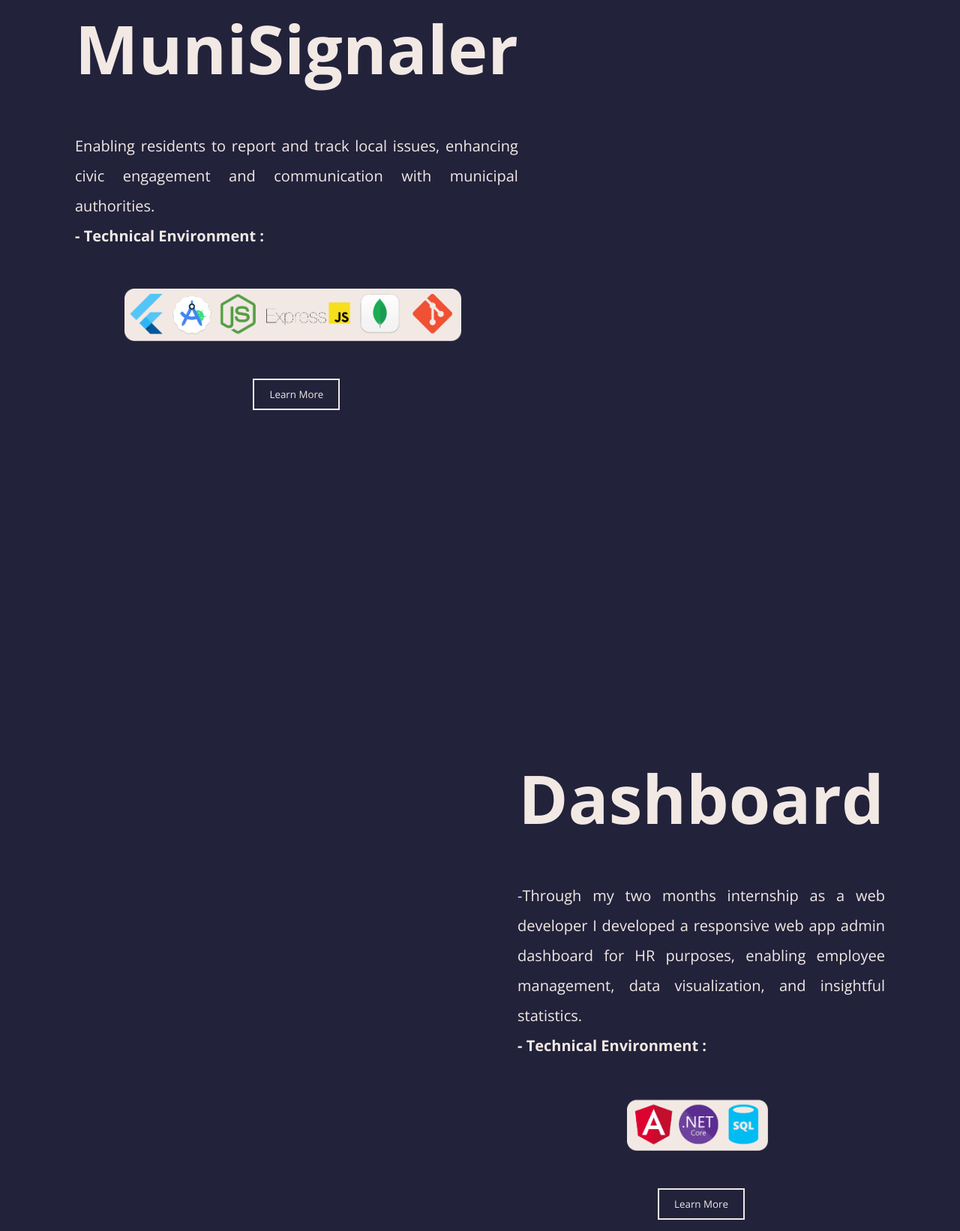
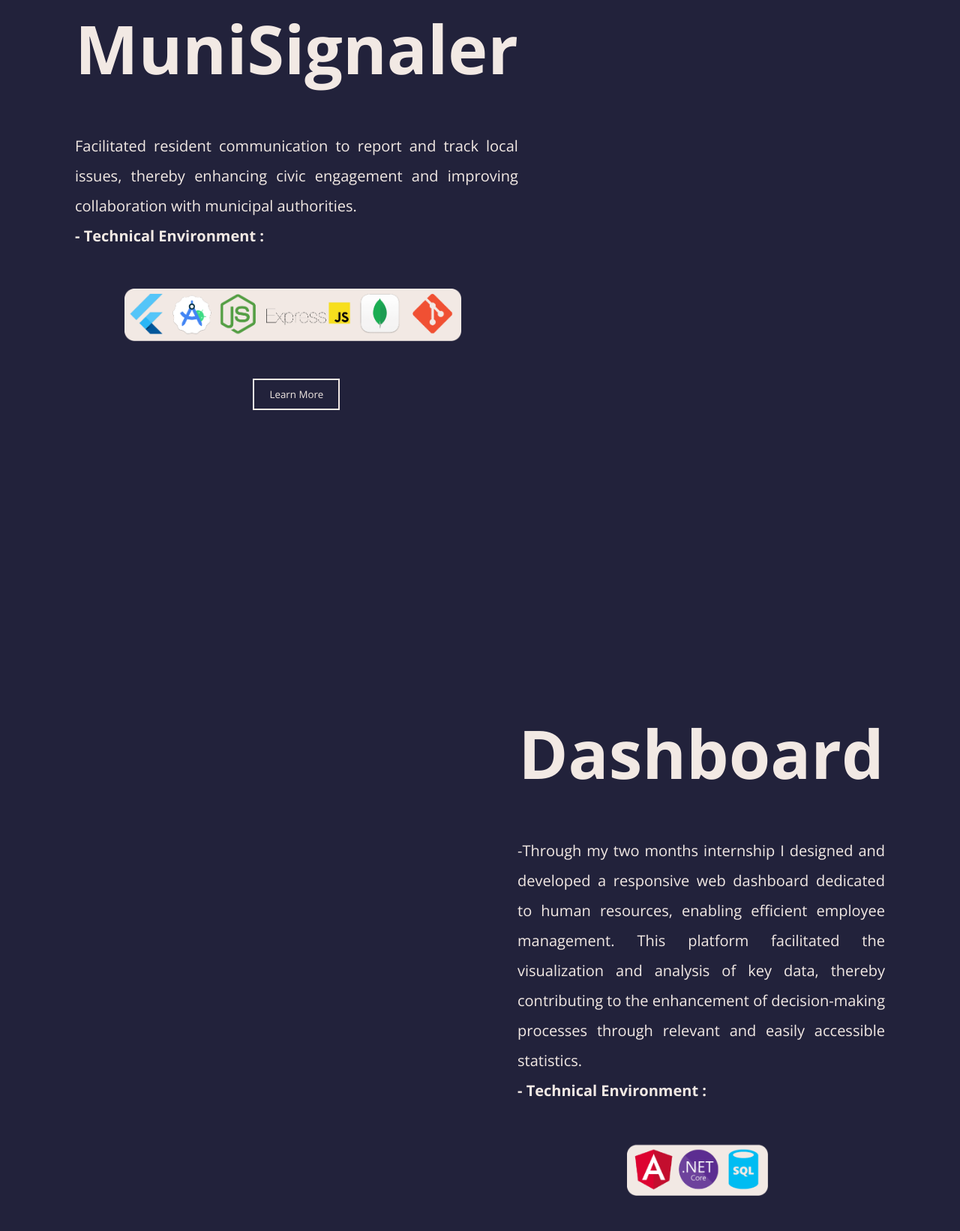
Before and after one commit to dhakerbadri/dhakerbadri.github.io, a plain HTML site: page index.html in a window 1280 px wide. Shown: the part 3915-5557 px from the top of the page at 75% size. Drawn offline with nearby package versions, Linux system fonts and the light colour scheme.

Commit message:
Third commit

```diff
--- a/index.html
+++ b/index.html
@@ -86,8 +86,9 @@
           <div class="projectDetail">
             <h1 class="projectTitle">MuniSignaler</h1>
             <p class="projectDesc">
-              Enabling residents to report and track local issues, enhancing
-              civic engagement and communication with municipal authorities.
+              Facilitated resident communication to report and track local
+              issues, thereby enhancing civic engagement and improving
+              collaboration with municipal authorities.
               <br />
               <b> - Technical Environment :</b>
             </p>
@@ -110,10 +111,12 @@
           <div class="projectDetail">
             <h1 class="projectTitle">Dashboard</h1>
             <p class="projectDesc">
-              -Through my two months internship as a web developer I developed a
-              responsive web app admin dashboard for HR purposes, enabling
-              employee management, data visualization, and insightful
-              statistics.<br />
+              -Through my two months internship I designed and developed a
+              responsive web dashboard dedicated to human resources, enabling
+              efficient employee management. This platform facilitated the
+              visualization and analysis of key data, thereby contributing to
+              the enhancement of decision-making processes through relevant and
+              easily accessible statistics.<br />
               <b> - Technical Environment :</b>
             </p>
             <div class="image-list">
@@ -139,8 +142,8 @@
           <div class="projectDetail">
             <h1 class="projectTitle">UnderRace</h1>
             <p class="projectDesc">
-              Innovating mobile racing games by infusing them with an online
-              multiplayer component and introducing unique gameplay features.
+              Revolutionized mobile racing games by integrating an online
+              multiplayer component and introducing unique gaming features.
               <br />
               <b>- Technical Environment :</b>
             </p>
```
Also changed, not shown: 1 other file.
